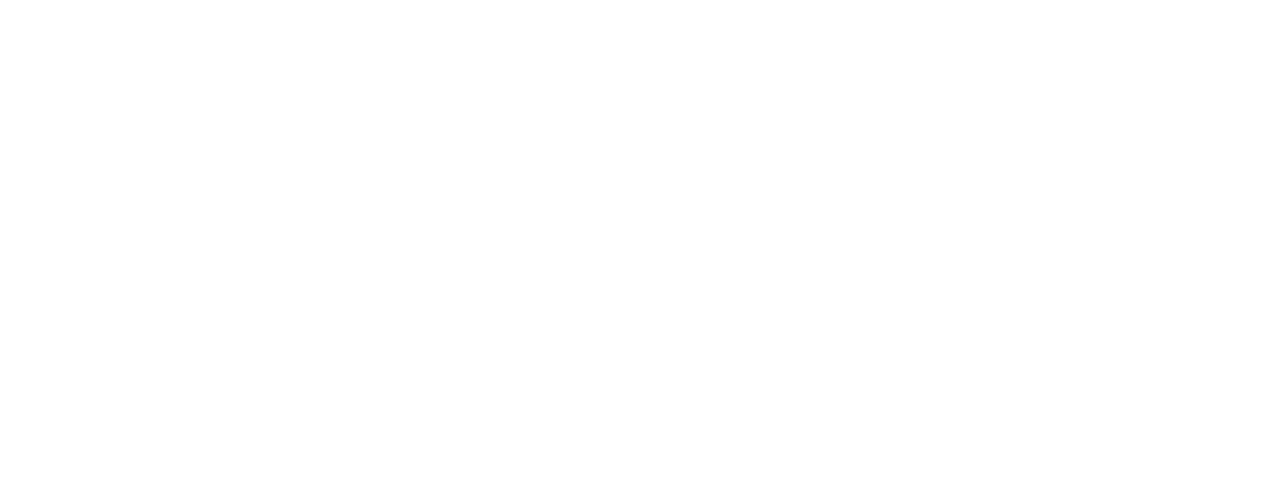
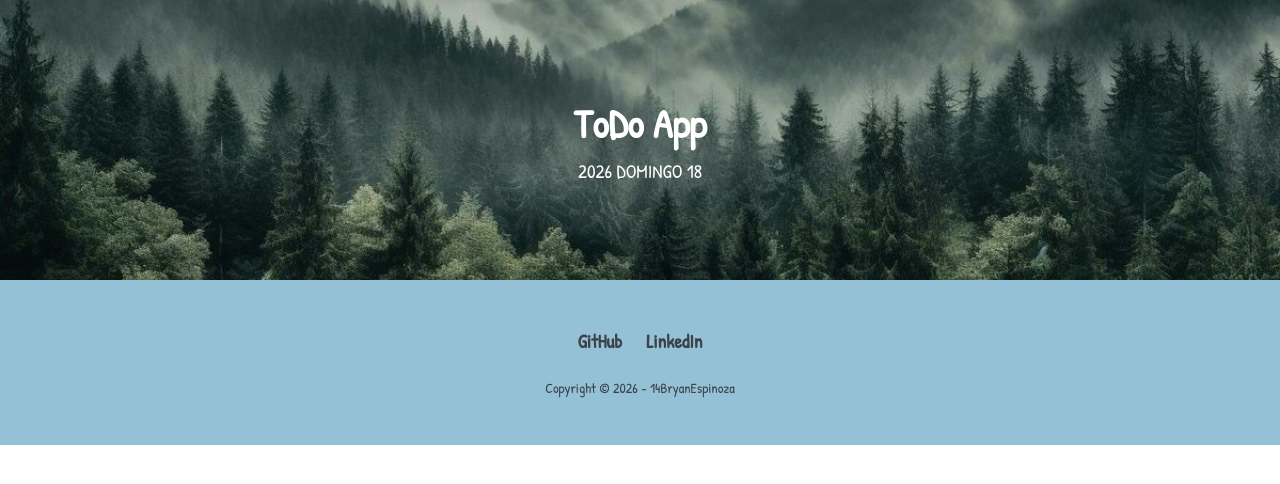
Before and after one commit to 14BryanEspinoza/ToDo-App, a plain HTML site: page index.html in a window 1280 px wide. Drawn offline with Linux system fonts and the light colour scheme.

Commit message:
Feat: Estructura del header completa, Estilos completos en diseño mobile, tablet, desktop

```diff
--- a/Css/style.css
+++ b/Css/style.css
@@ -12,5 +12,107 @@ html {
 }
 
 body {
+  font-family: "Patrick Hand", cursive;
   font-size: 14px;
 }
+
+/* Header */
+.header {
+  display: flex;
+  flex-direction: column;
+  justify-content: center;
+  align-items: center;
+  width: 100%;
+  height: 35dvh;
+  gap: 0.2rem;
+  color: #ffffff;
+  background-image: url(../Assets/natural.png);
+  background-size: cover;
+  background-position: center;
+}
+
+.header h1 {
+  font-size: 2rem;
+}
+
+/* Main */
+
+/* Footer */
+.footer {
+  text-align: center;
+  padding: 2rem;
+  color: #3b424a;
+  background-color: #94c1d6;
+}
+
+.footer__link {
+  display: flex;
+  justify-content: center;
+  gap: 1.2rem;
+  margin-bottom: 1rem;
+}
+
+.footer__link a {
+  text-decoration: none;
+  font-weight: 700;
+  color: #3b424a;
+}
+
+/* Media Queries */
+@media(min-width: 768px) {
+
+  /* Header */
+  .header {
+    gap: 0.4rem;
+  }
+
+  .header h1 {
+    font-size: 2.2rem;
+  }
+
+  .header p {
+    font-size: 1rem;
+  }
+
+  /* Footer */
+  .footer {
+    padding: 2.5rem;
+  }
+
+  .footer__link {
+    gap: 1.5rem;
+    margin-bottom: 1.5rem;
+    font-size: 1rem;
+  }
+
+  .footer__link a:hover {
+    transition: all 0.5s ease-in;
+    color: #86afcf;
+  }
+}
+
+@media(min-width: 1024px) {
+  /* Header */
+  .header {
+    gap: 0.5rem;
+  }
+
+  .header h1 {
+    font-size: 2.5rem;
+  }
+
+  .header p {
+    font-size: 1.2rem;
+  }
+
+  /* Footer */
+  .footer {
+    padding: 3rem;
+  }
+
+  .footer__link {
+    gap: 1.5rem;
+    margin-bottom: 1.5rem;
+    font-size: 1.2rem;
+  }
+}
--- a/Js/main.js
+++ b/Js/main.js
@@ -1,3 +1,14 @@
-document.addEventListener("DOMContentLoaded", () => {
-	console.log("RUN");
-});
+// Constantes
+const dateID = document.getElementById('date')
+const dates = new Date()
+
+// Manejo de Fechas
+const option = {
+  weekday: 'long',
+  year: 'numeric',
+  day: 'numeric',
+}
+
+const personalizedDate = dates.toLocaleDateString('es-ES', option).toUpperCase()
+
+dateID.innerText = personalizedDate
--- a/index.html
+++ b/index.html
@@ -1,26 +1,49 @@
-<!DOCTYPE html>
+<!doctype html>
 <!-- Lang -->
 <html lang="es">
   <!-- Head -->
   <head>
     <!-- Metadata -->
-	<meta charset="UTF-8">
+    <meta charset="UTF-8" />
     <meta name="viewport" content="width=device-width, initial-scale=1.0" />
     <meta name="author" content="Bryan Espinoza" />
-	<meta name="description" content="">
-	<meta name="keywords" content="">
+    <meta
+      name="description"
+      content="Este es un proyecto para practicar mi nivel de Html, Css y Js con herramientas como git, github y Warp"
+    />
+    <meta name="keywords" content="ToDo, 14BryanEspinoza, Practica" />
+    <!-- Fonts -->
+    <link rel="preconnect" href="https://fonts.googleapis.com" />
+    <link rel="preconnect" href="https://fonts.gstatic.com" crossorigin />
+    <link
+      href="https://fonts.googleapis.com/css2?family=Patrick+Hand&display=swap"
+      rel="stylesheet"
+    />
     <!-- Css -->
-	<link rel="stylesheet" href="Css/style.css">
+    <link rel="stylesheet" href="Css/style.css" />
     <!-- Script -->
     <script src="Js/main.js" defer></script>
     <!-- Icon -->
-	<link rel="shortcut icon" href="assets/img/" type="image/x-icon" />
+    <link rel="shortcut icon" href="assets/icon.png" type="image/x-icon" />
     <!--Title -->
-	<title></title>
+    <title>ToDo App</title>
   </head>
 
   <!-- Body -->
   <body>
-
+    <!-- Header -->
+    <header class="header">
+      <h1>ToDo App</h1>
+      <p id="date">00-00-00</p>
+    </header>
+    <!-- Main -->
+    <!-- Footer -->
+    <footer class="footer">
+      <div class="footer__link">
+        <a href="https://github.com/14BryanEspinoza">GitHub</a>
+        <a href="https://www.linkedin.com/in/14bryanespinoza/">LinkedIn</a>
+      </div>
+      <p>Copyright &copy; 2026 - 14BryanEspinoza</p>
+    </footer>
   </body>
 </html>
```
Also changed, not shown: Assets/icon.png (added), Assets/natural.png (added). Lines whose indentation alone changed are shown as unchanged.
